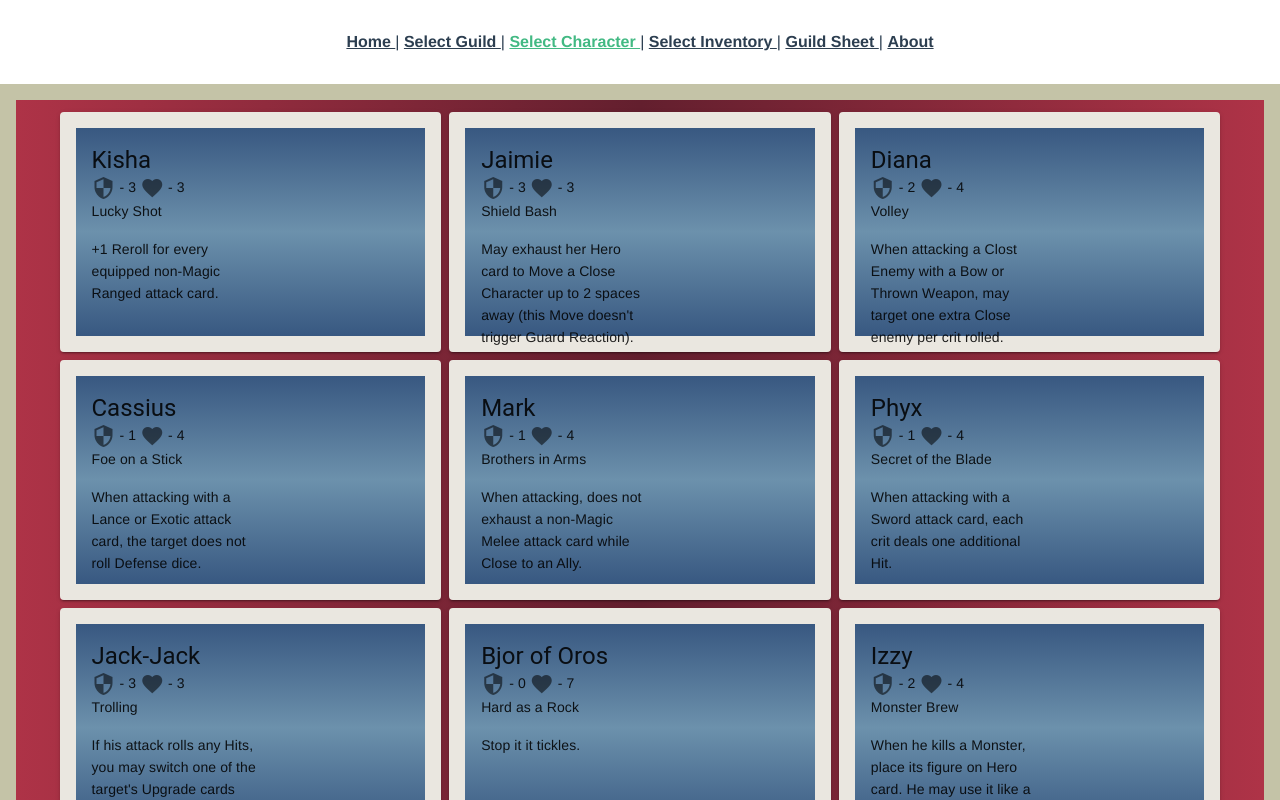
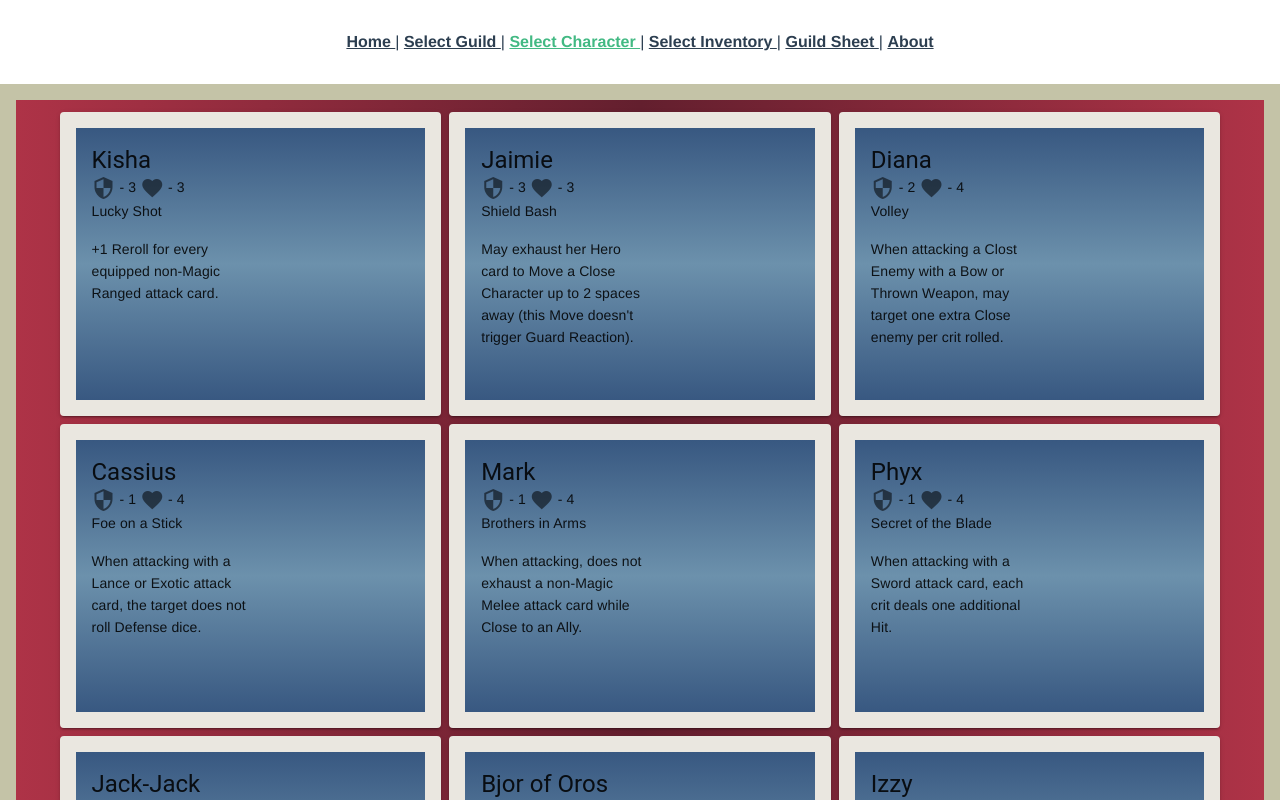
Before and after one commit to ldsz89/arcadia-quest-companion, a Vue app: page /select-characters in a window 1280 px wide. Shown: the top 800 px of the page. Built offline with nearby package versions, Linux system fonts and the light colour scheme; the HTML template or start-up script is replaced by a standard one.

Commit message:
Re-set card height

```diff
--- a/src/components/CharacterCard.vue
+++ b/src/components/CharacterCard.vue
@@ -37,8 +37,8 @@ export default class CharacterCard extends Vue {
 
 <style lang="scss" scoped>
 div.v-card {
-  height: 15em;
-  // height: 19em;
+  // height: 15em;
+  height: 19em;
   border: 1em solid #EAE7E0;
   background: rgb(56,88,129);
   background: linear-gradient(0deg, rgba(56,88,129,1) 0%, rgba(108,145,172,1) 50%, rgba(56,88,129,1) 100%);
```
